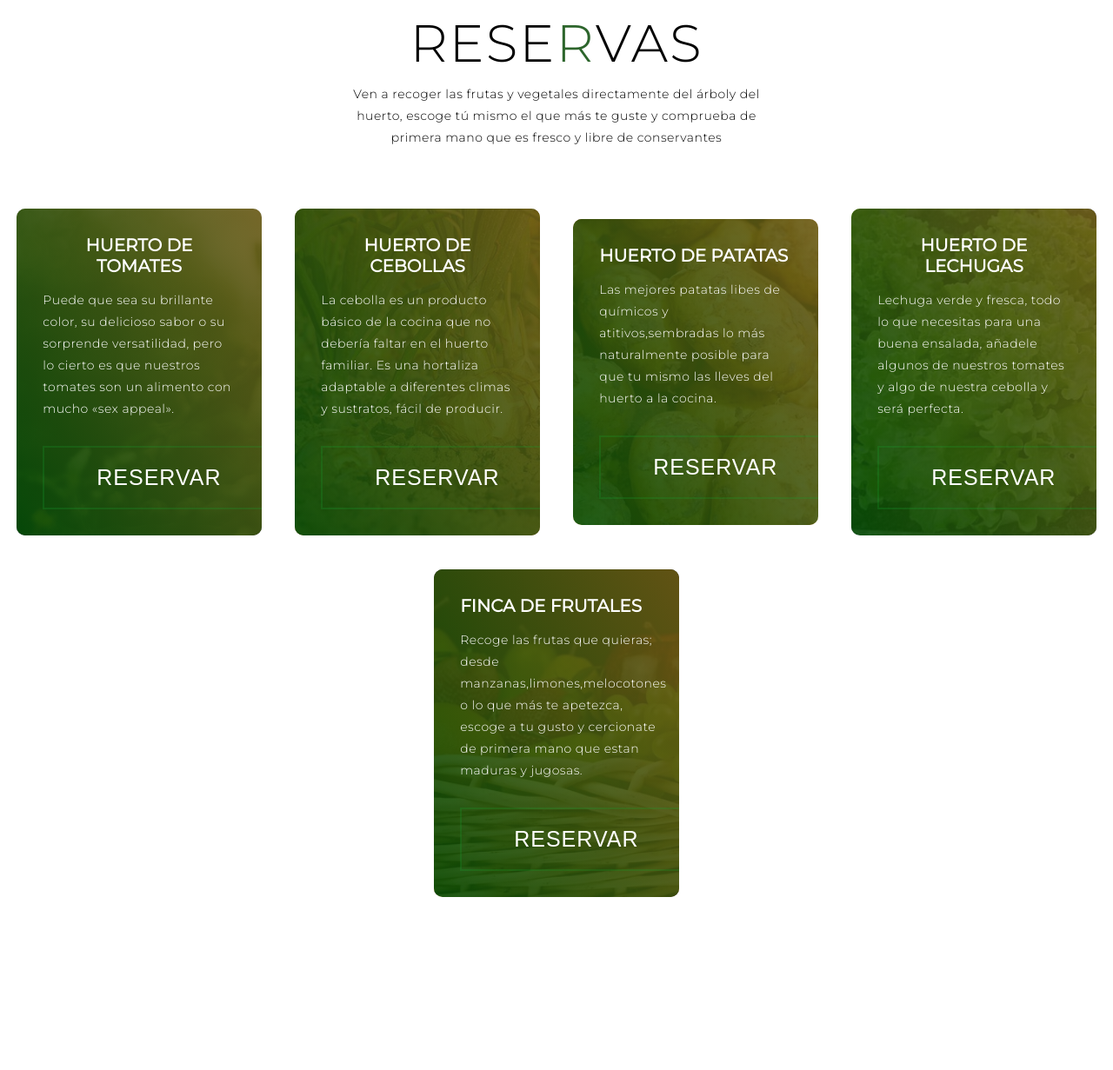
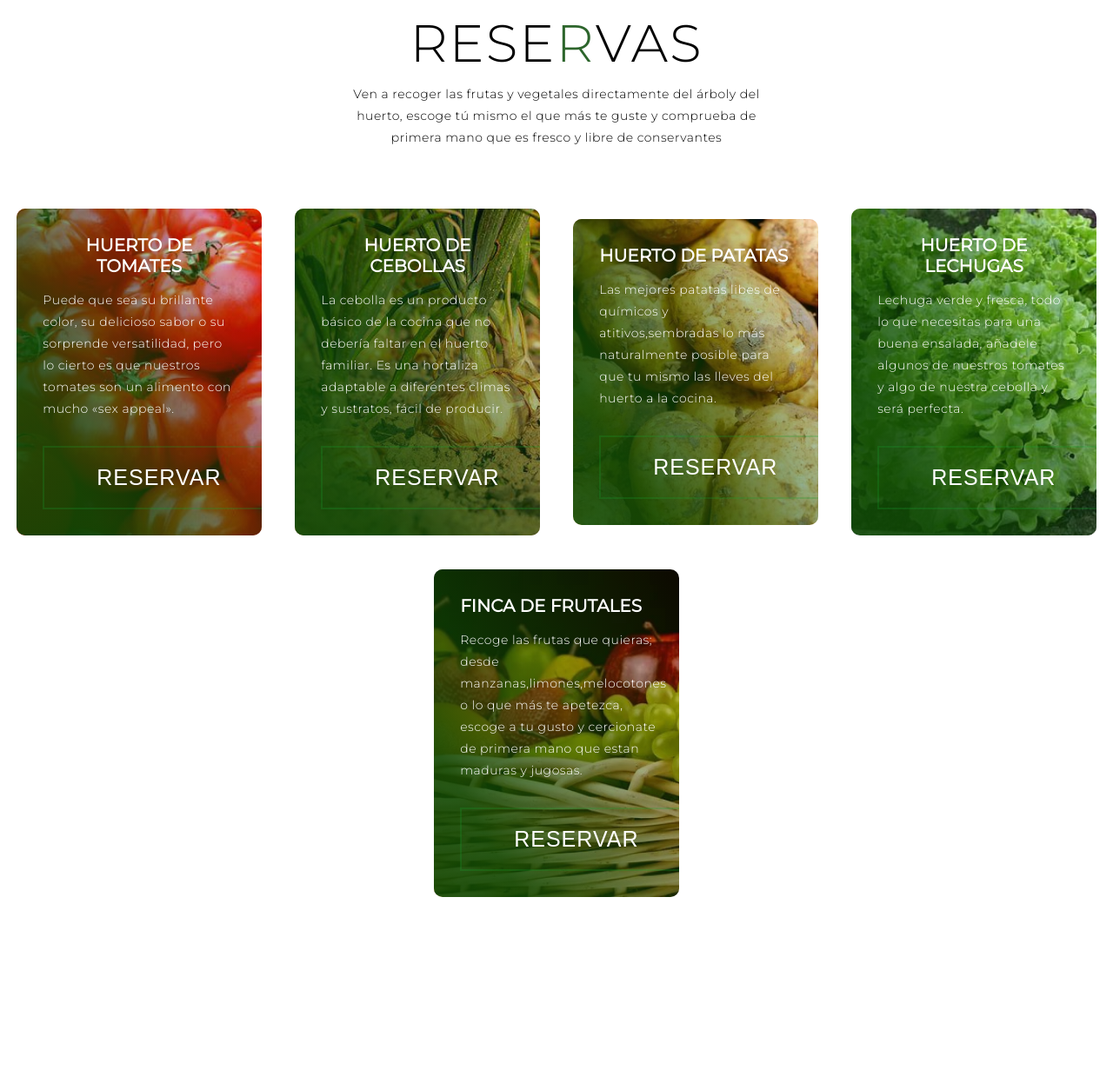
Before and after one commit to Franferreiro/FRUTERIA, a PHP site: page / in a window 1280 px wide. Shown: the part 887-2118 px from the top of the page at 87% size. Run offline with PHP 8.4, Linux system fonts and the light colour scheme.

Commit message:
lunesnochemuymuytarde

```diff
--- a/css/styleindex.css
+++ b/css/styleindex.css
@@ -72,11 +72,11 @@ p {
 	color: white;
 }
 .brand h1 span {
-	/**color: rgba(22, 161, 49, 0.24);**/
+
 	color: rgb(222, 163, 13);
 }
 
-/* Header section */
+
 #header {
 	position: fixed;
 	z-index: 1000;
@@ -201,9 +201,7 @@ p {
 #header .hamburger.active .bar::after {
 	top: 0;
 }
-/* End Header section */
 
-/* Hero Section */
 #hero {
 	background-image: url(../img/tomatoes-g73e036082_1920.jpg);
 	background-size: cover;
@@ -268,9 +266,7 @@ p {
 	animation-delay: 2.5s;
 }
 
-/* End Hero Section */
 
-/* Services Section */
 #services .services {
 	flex-direction: column;
 	text-align: center;
@@ -316,7 +312,7 @@ p {
 }
 #services  #huertotomate{
 
-	background-image: url(../img/tomatoes-g73e036082_1920.jpg);
+	background-image: url(../img/tomatoes-5356__340.jpg);
 }
 #services  #frutales{
 	background-image: url(../img/fruits-1114060__340.webp);
@@ -331,7 +327,7 @@ p {
 	top: 0;
 	height: 100%;
 	width: 100%;
-	background-image: linear-gradient(60deg, rgb(4, 76, 4) 0%, rgb(107, 91, 22) 100%);
+	background-image: linear-gradient(60deg, rgb(15, 73, 4) 20%, transparent 100%);
 	opacity: 0.9;
 	z-index: -1;
 }
@@ -350,9 +346,7 @@ p {
 	color: white;
 	text-align: left;
 }
-/* End Services Section */
 
-/* Projects section */
 #projects .projects {
 	flex-direction: column;
 	max-width: 1200px;
@@ -414,7 +408,7 @@ p {
 	top: 0;
 	height: 100%;
 	width: 100%;
-	/*background-image: linear-gradient(60deg, green 0%, green 100%);**/
+
 	opacity: 0.7;
 }
 #projects .project-img img {
@@ -423,9 +417,7 @@ p {
 #projects .project-item:hover .project-img img {
 	transform: scale(1.1);
 }
-/* End Projects section */
 
-/* About Section */
 #about .about {
 	flex-direction: column-reverse;
 	text-align: center;
@@ -471,9 +463,7 @@ p {
 	border: 7px solid rgba(22, 161, 49, 0.24);
 	z-index: -1;
 }
-/* End About Section */
 
-/* contact Section */
 #contact .contact {
 	flex-direction: column;
 	max-width: 1200px;
@@ -481,7 +471,7 @@ p {
 	width: 90%;
 }
 #contact .contact-items {
-	/* max-width: 400px; */
+
 	width: 100%;
 }
 #contact .contact-item {
@@ -516,9 +506,7 @@ p {
 	line-height: 2rem;
 	font-weight: 500;
 }
-/*End contact Section */
 
-/* Footer */
 #footer {
 	background-image: linear-gradient(60deg, rgb(2, 62, 2) 0%, rgb(137, 130, 11) 100%);
 }
@@ -556,9 +544,7 @@ p {
 	color: white;
 	font-size: 1.3rem;
 }
-/* End Footer */
 
-/* Keyframes */
 @keyframes hamburger_puls {
 	0% {
 		opacity: 1;
@@ -590,9 +576,7 @@ p {
 		font-weight: 500;
 	}
 }
-/* End Keyframes */
 
-/* Media Query For Tablet */
 @media only screen and (min-width: 768px) {
 	.cta {
 		font-size: 2.5rem;
@@ -602,20 +586,16 @@ p {
 		font-size: 6rem;
 	}
 
-	/* Hero */
+
 	#hero h1 {
 		font-size: 7rem;
 	}
-	/* End Hero */
 
-	/* Services Section */
 	#services .service-bottom .service-item {
 		flex-basis: 45%;
 		margin: 2.5%;
 	}
-	/* End Services Section */
 
-	/* Project */
 	#projects .project-item {
 		flex-direction: row;
 	}
@@ -634,9 +614,7 @@ p {
 	#projects .all-projects .project-img {
 		height: 100%;
 	}
-	/* End Project */
 
-	/* About */
 	#about .about {
 		flex-direction: row;
 	}
@@ -659,9 +637,7 @@ p {
 	#about .col-right h1 {
 		text-align: left;
 	}
-	/* End About */
 
-	/* contact  */
 	#contact .contact {
 		flex-direction: column;
 		padding: 100px 0;
@@ -693,13 +669,13 @@ p {
 		text-align: left;
 		padding-left: 20px;
 	}
-	/* End contact  */
+
 }
-/* End Media Query For Tablet */
 
-/* Media Query For Desktop */
+
+
 @media only screen and (min-width: 1200px) {
-	/* header */
+
 	#header .hamburger {
 		display: none;
 	}
@@ -719,11 +695,10 @@ p {
 	#header .nav-list ul a:after {
 		display: none;
 	}
-	/* End header */
+
 
 	#services .service-bottom .service-item {
 		flex-basis: 22%;
 		margin: 1.5%;
 	}
 }
-/* End  Media Query For Desktop */
```
Also changed, not shown: index.php (+2 -15 lines).
